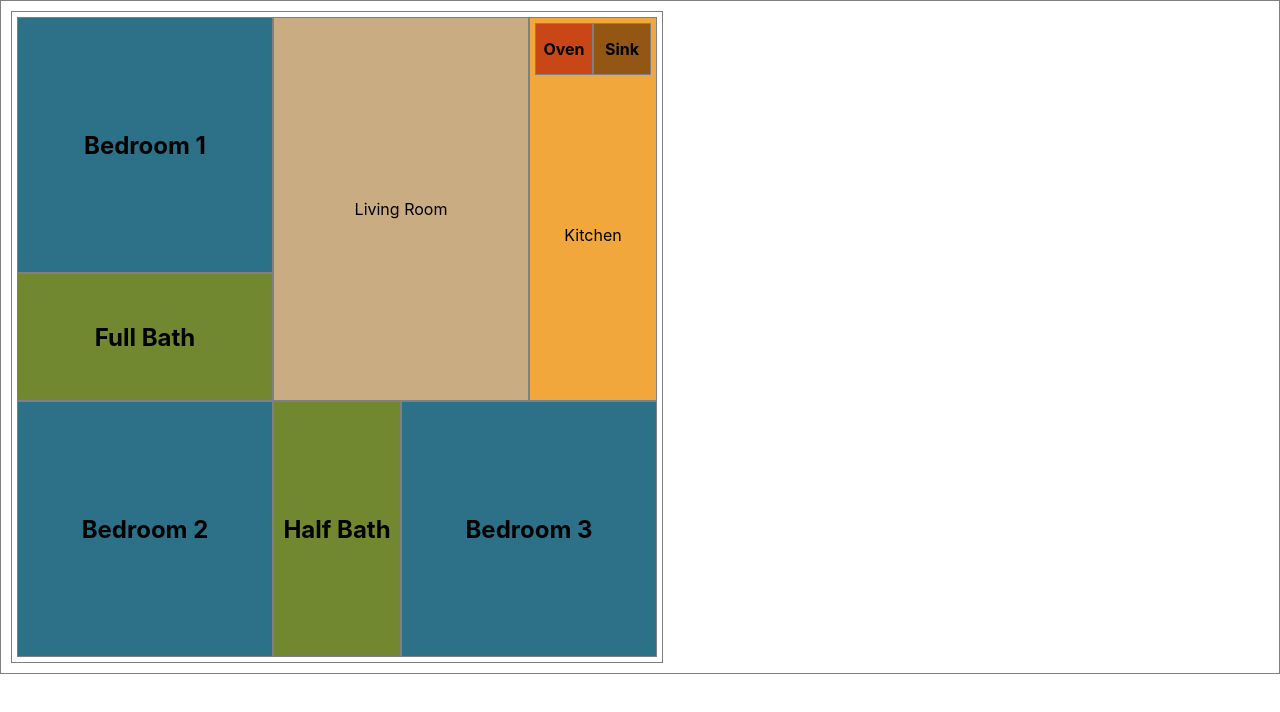
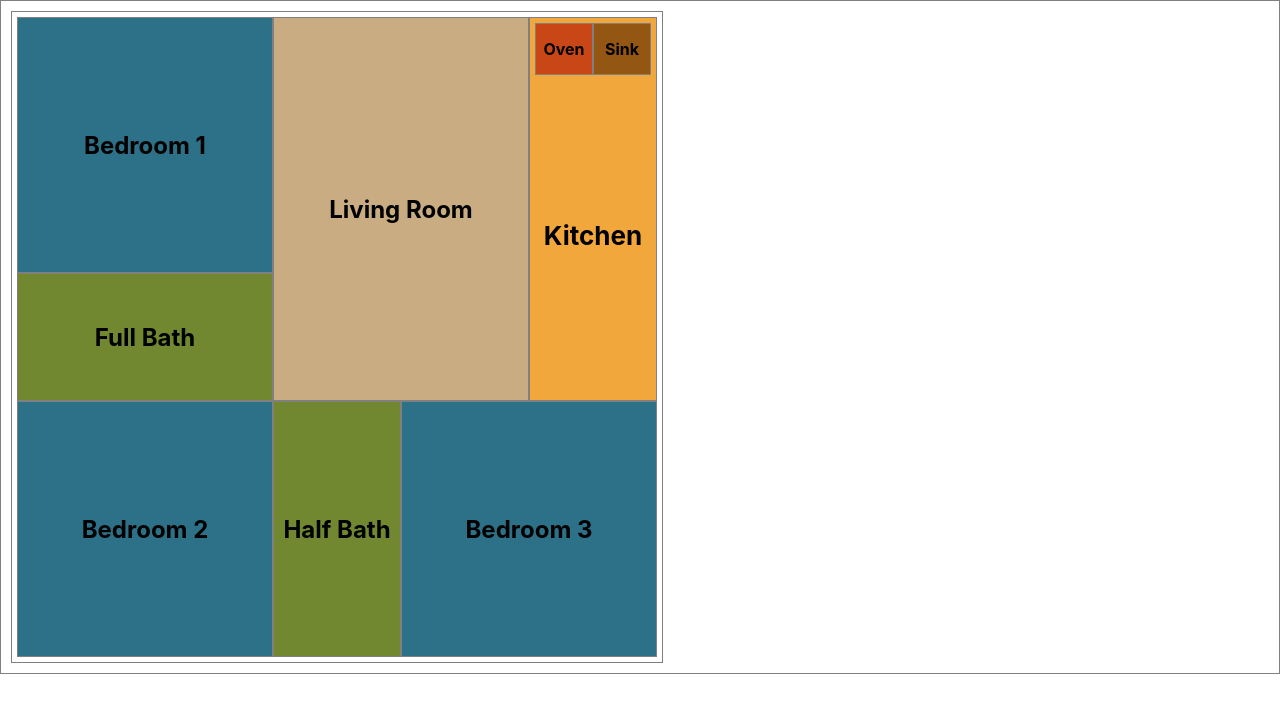
Before and after one commit to JJK70/floorplan-lab, a React (Create React App) app: page / in a window 1280 px wide. Shown: the top 712 px of the page. Built offline with nearby package versions, Linux system fonts and the light colour scheme.

Commit message:
style kitchen tect

```diff
--- a/src/App.css
+++ b/src/App.css
@@ -86,3 +86,8 @@ div#kitchen span {
   grid-row: 3 / 4;
   grid-column: 2 / 3;
 }
+
+.kitch {
+  font-size: 26px;
+  font-weight: bold;
+}
--- a/src/Kitchen.jsx
+++ b/src/Kitchen.jsx
@@ -6,7 +6,7 @@ function Kitchen(props) {
     <div id="kitchen">
       <Oven />
       <Sink />
-      <span>Kitchen</span>
+      <span class="kitch">Kitchen</span>
     </div>
   )
 }
--- a/src/LivingRoom.jsx
+++ b/src/LivingRoom.jsx
@@ -1,7 +1,7 @@
 function LivingRoom() {
   return (
     <div id="livingroom">
-        Living Room
+        <h2>Living Room</h2>
     </div>
   )
 }
```
